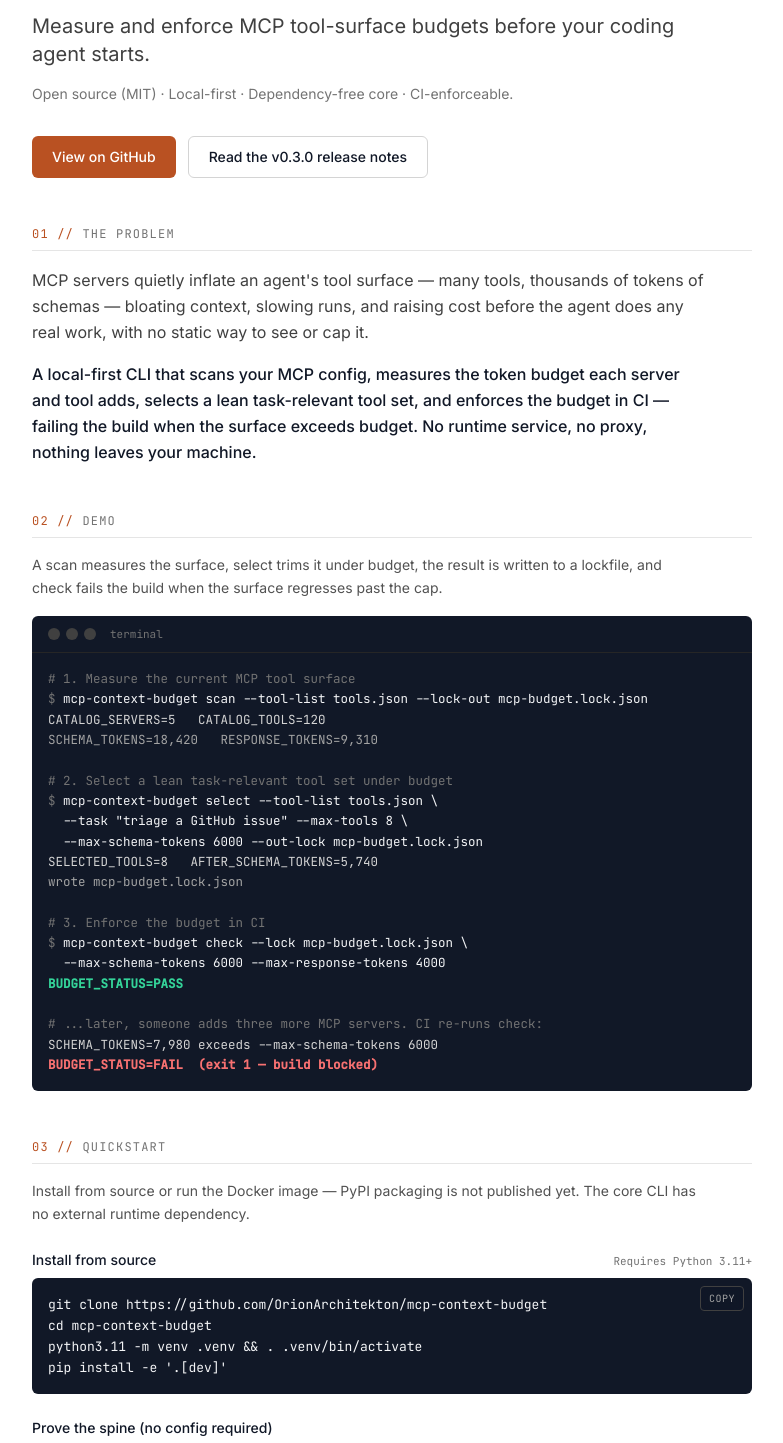
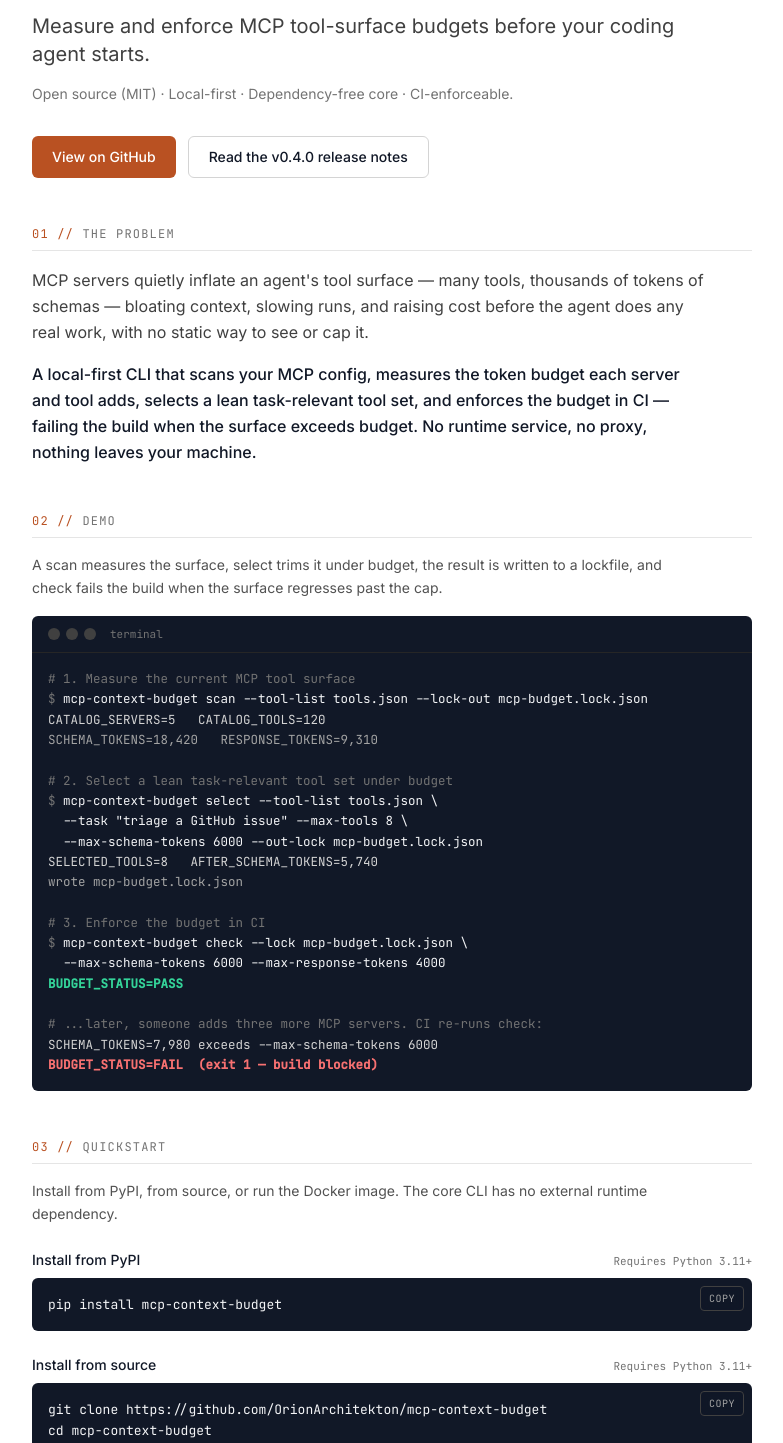
Before and after one commit to OrionArchitekton/mcp-context-budget-site, a React (Vite) app: page / in a window 1280 px wide. Shown: the part 160-1603 px from the top of the page, without its empty margins (248-1031 px from the left). Built offline with nearby package versions, Linux system fonts and the light colour scheme.

Commit message:
chore(site): bump mcp-context-budget microsite to v0.4.0 (now on PyPI)

```diff
--- a/constants.ts
+++ b/constants.ts
@@ -1,15 +1,16 @@
 import { ProductData } from './types';
 
 const GITHUB = 'https://github.com/OrionArchitekton/mcp-context-budget';
-const RELEASE = 'https://github.com/OrionArchitekton/mcp-context-budget/releases/tag/v0.3.0';
+const RELEASE = 'https://github.com/OrionArchitekton/mcp-context-budget/releases/tag/v0.4.0';
+const PYPI = 'https://pypi.org/project/mcp-context-budget/';
 
 /**
  * Single source of truth for the mcp-context-budget microsite.
  *
  * All install/usage/demo content is GROUNDED in the real tool repo
- * (README.md, CHANGELOG.md, cli.py, pyproject.toml as of v0.3.0). The tool is
- * GitHub-release / Docker only — NOT on PyPI — so the quickstart never claims a
- * `pip install mcp-context-budget` PyPI command.
+ * (README.md, CHANGELOG.md, cli.py, pyproject.toml as of v0.4.0). The tool is
+ * published to PyPI as of v0.4.0 (also GitHub-release / Docker), so the
+ * quickstart leads with `pip install mcp-context-budget`.
  */
 export const PRODUCT_DATA: ProductData = {
   name: 'mcp-context-budget',
@@ -36,15 +37,20 @@
   cta: {
     primaryLabel: 'View on GitHub',
     primaryUrl: GITHUB,
-    secondaryLabel: 'Read the v0.3.0 release notes',
+    secondaryLabel: 'Read the v0.4.0 release notes',
     secondaryUrl: RELEASE,
   },
 
   quickstart: {
     heading: 'Quickstart',
     intro:
-      'Install from source or run the Docker image — PyPI packaging is not published yet. The core CLI has no external runtime dependency.',
+      'Install from PyPI, from source, or run the Docker image. The core CLI has no external runtime dependency.',
     blocks: [
+      {
+        title: 'Install from PyPI',
+        note: 'Requires Python 3.11+',
+        command: 'pip install mcp-context-budget',
+      },
       {
         title: 'Install from source',
         note: 'Requires Python 3.11+',
@@ -77,7 +83,7 @@
     ],
   },
 
-  // Command surface verified against mcp_context_budget/cli.py subparsers (v0.3.0).
+  // Command surface verified against mcp_context_budget/cli.py subparsers (v0.4.0).
   commands: [
     {
       name: 'scan',
@@ -195,7 +201,8 @@
 
   links: [
     { label: 'GitHub repository', url: GITHUB, primary: true },
-    { label: 'v0.3.0 release notes', url: RELEASE, primary: true },
+    { label: 'PyPI package', url: PYPI, primary: true },
+    { label: 'v0.4.0 release notes', url: RELEASE, primary: true },
     { label: 'Dan Mercede', url: 'https://www.danmercede.com' },
   ],
 
--- a/index.html
+++ b/index.html
@@ -70,7 +70,7 @@
           "operatingSystem": "Linux, macOS, Windows (Python 3.11+ or Docker)",
           "description": "A local-first command-line tool that scans an MCP config, measures schema and response token budgets, selects a task-relevant tool set, and fails CI when the tool surface exceeds budget.",
           "url": "https://www.danmercede.com/works/mcp-context-budget/",
-          "softwareVersion": "0.3.0",
+          "softwareVersion": "0.4.0",
           "isAccessibleForFree": true,
           "license": "https://opensource.org/licenses/MIT",
           "offers": { "@type": "Offer", "price": "0", "priceCurrency": "USD" },
```
